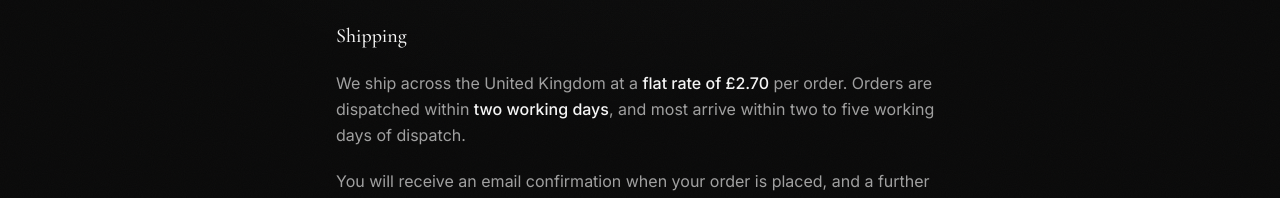
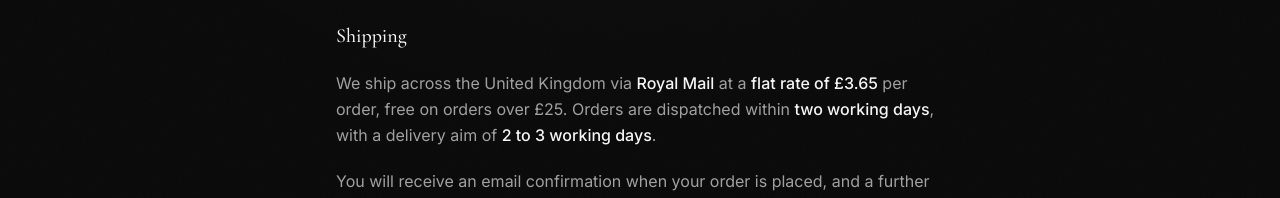
Before and after one commit to thebadgecollectiveuk-dev/thebadgecollective, a Next.js app in the folder badge-collective/: page /shipping-returns in a window 1280 px wide. Shown: the part 319-517 px from the top of the page. Built offline with nearby package versions, Linux system fonts and the light colour scheme; no server answers.

Commit message:
Shipping rate to GBP3.65 with Royal Mail 2-3 day delivery aim

```diff
--- a/badge-collective/src/app/cart/page.tsx
+++ b/badge-collective/src/app/cart/page.tsx
@@ -96,8 +96,8 @@ export default function CartPage() {
                   <CheckoutButton />
                 </div>
                 <p className="mt-4 text-center text-xs leading-relaxed text-muted-foreground">
-                  Free UK shipping on orders over £25, otherwise a flat £2.70.
-                  Taxes included where applicable.
+                  Free UK shipping on orders over £25, otherwise a flat £3.65 via
+                  Royal Mail. Taxes included where applicable.
                 </p>
               </div>
             </aside>
--- a/badge-collective/src/app/page.tsx
+++ b/badge-collective/src/app/page.tsx
@@ -20,7 +20,7 @@ const PROMISES = [
   {
     icon: Truck,
     title: "Free UK Shipping over £25",
-    body: "Free delivery on orders over £25, otherwise a flat £2.70. Dispatched within two working days.",
+    body: "Free over £25, otherwise a flat £3.65 via Royal Mail, with a 2 to 3 working day delivery aim.",
   },
   {
     icon: RotateCcw,
--- a/badge-collective/src/app/shipping-returns/page.tsx
+++ b/badge-collective/src/app/shipping-returns/page.tsx
@@ -5,7 +5,7 @@ import { LegalPage } from "@/components/site/legal-page";
 export const metadata: Metadata = {
   title: "Shipping & Returns",
   description:
-    "Flat-rate UK shipping at £2.70, dispatched within two working days. 14-day returns on unused badges in original condition.",
+    "Flat-rate UK shipping at £3.65 via Royal Mail, 2 to 3 working day delivery aim. 14-day returns on unused badges in original condition.",
 };
 
 // Template content. Owner: review against your final policy before launch.
@@ -14,9 +14,10 @@ export default function ShippingReturnsPage() {
     <LegalPage title="Shipping & Returns" updated="June 2026">
       <h2>Shipping</h2>
       <p>
-        We ship across the United Kingdom at a <strong>flat rate of £2.70</strong>{" "}
-        per order. Orders are dispatched within <strong>two working days</strong>,
-        and most arrive within two to five working days of dispatch.
+        We ship across the United Kingdom via <strong>Royal Mail</strong> at a{" "}
+        <strong>flat rate of £3.65</strong> per order, free on orders over £25.
+        Orders are dispatched within <strong>two working days</strong>, with a
+        delivery aim of <strong>2 to 3 working days</strong>.
       </p>
       <p>
         You will receive an email confirmation when your order is placed, and a
--- a/badge-collective/src/app/shop/page.tsx
+++ b/badge-collective/src/app/shop/page.tsx
@@ -8,7 +8,7 @@ import { ProductGrid } from "@/components/product/ProductGrid";
 export const metadata: Metadata = {
   title: "Shop",
   description:
-    "Browse the full collection of premium, brand new car badges. Flat-rate UK shipping at £2.70.",
+    "Browse the full collection of premium, brand new car badges. Flat-rate UK shipping at £3.65 via Royal Mail.",
 };
 
 // Re-read the catalogue from Stripe at most once a minute, so edits in the
--- a/badge-collective/src/lib/checkout.ts
+++ b/badge-collective/src/lib/checkout.ts
@@ -44,10 +44,10 @@ export async function createCheckoutSession(items: CartItem[]) {
           type: "fixed_amount",
           fixed_amount: { amount: shippingAmount, currency: "gbp" },
           display_name:
-            shippingAmount === 0 ? "Free UK Shipping" : "UK Standard Shipping",
+            shippingAmount === 0 ? "Free UK Shipping" : "Royal Mail Standard",
           delivery_estimate: {
             minimum: { unit: "business_day", value: 2 },
-            maximum: { unit: "business_day", value: 5 },
+            maximum: { unit: "business_day", value: 3 },
           },
         },
       },
--- a/badge-collective/src/lib/format.ts
+++ b/badge-collective/src/lib/format.ts
@@ -16,7 +16,7 @@ export function formatGBP(pence: number): string {
 }
 
 /** Flat UK shipping rate, in pence (when the order is below the free threshold). */
-export const SHIPPING_PENCE = 270;
+export const SHIPPING_PENCE = 365;
 
 /** Order subtotal (in pence) at or above which UK shipping is free. */
 export const FREE_SHIPPING_THRESHOLD_PENCE = 2500;
--- a/badge-collective/src/lib/site.ts
+++ b/badge-collective/src/lib/site.ts
@@ -4,7 +4,7 @@ export const SITE = {
   email: "thebadgecollectiveuk@gmail.com",
   domain: "thebadgecollective.com",
   region: "United Kingdom",
-  shipping: "£2.70 flat UK",
+  shipping: "£3.65 flat UK",
 } as const;
 
 // WhatsApp number comes from the environment. wa.me wants digits only, so we
```
